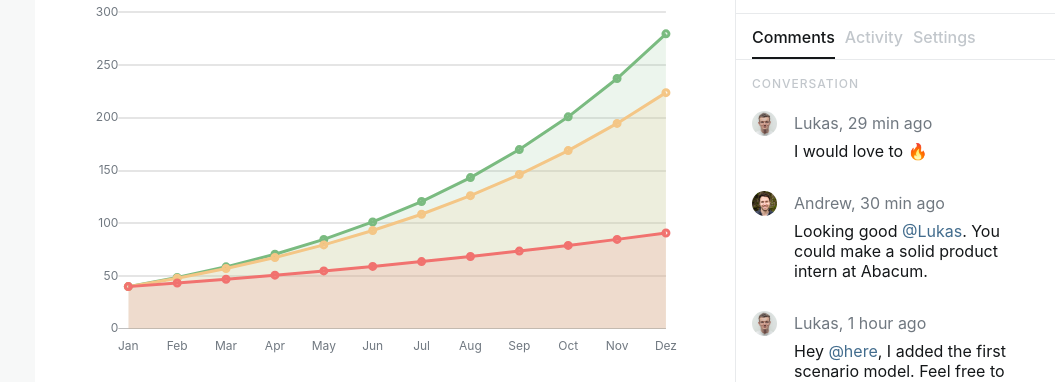
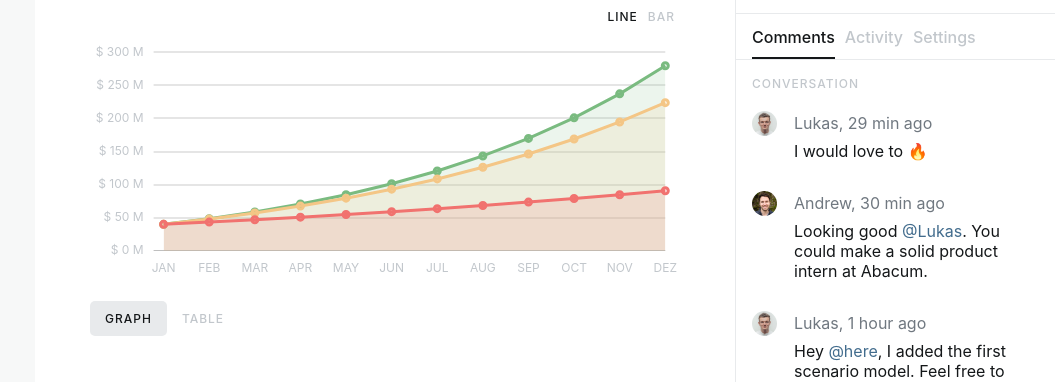
Before and after one commit to lukasjoho/abc, a Gatsby site: page /model-1 in a window 1280 px wide. Shown: the part 176-558 px from the top of the page, 225-1280 px from the left. Built offline with nearby package versions, Linux system fonts and the light colour scheme; Gatsby itself is replaced by a stand-in of ours.

Commit message:
Add table component to chart view

```diff
--- a/src/Theme.js
+++ b/src/Theme.js
@@ -10,6 +10,7 @@ const theme = {
     middlegrey: "#C2C7CC",
     green: "#7EA095",
     blue: "#426C8D",
+    yellow: "#FDF9EC",
   },
 }
 
--- a/src/components/Chart.js
+++ b/src/components/Chart.js
@@ -2,29 +2,138 @@ import React, { useState, useEffect, useRef, forwardRef } from "react"
 import { Line, Bar } from "react-chartjs-2"
 import styled from "styled-components"
 import Form from "./Form"
+import Table from "./Table"
+import Upper from "./Upper"
 
 const StyledChart = styled.div`
   /* border: 1px solid ${props => props.theme.colors.lightgrey}; */
   margin-bottom: 4rem;
   max-width: 800px;
+  display: flex;
+  flex-direction: column;
 `
+const StyledSwitch = styled.div`
+  align-self: flex-end;
+  margin-bottom: 2rem;
+  button {
+    all: unset;
+    padding: 0rem 0.5rem;
+    font-weight: 500;
+    color: ${props => props.theme.colors.middlegrey};
+    font-size: 1.2rem;
+    text-transform: uppercase;
+    letter-spacing: 0.1rem;
+    margin-bottom: ${props => props.mb};
+    border-radius: 0.5rem;
+    cursor: pointer;
+    transition: 0.15s ease;
+    &.active {
+      color: ${props => props.theme.colors.dark};
+    }
+  }
+`
+const Switch = ({ handleClick, chartType }) => {
+  return (
+    <StyledSwitch>
+      <button
+        name="line"
+        onClick={e => handleClick(e)}
+        className={chartType == "line" && "active"}
+      >
+        Line
+      </button>
+      <button
+        name="bar"
+        onClick={e => handleClick(e)}
+        className={chartType == "bar" && "active"}
+      >
+        Bar
+      </button>
+    </StyledSwitch>
+  )
+}
+const StyledSwitchLarge = styled.div`
+  align-self: flex-start;
+  margin-bottom: 2rem;
+  margin-top: 2rem;
+  button {
+    all: unset;
+    padding: 1rem 1.5rem;
+    font-weight: 500;
+    color: ${props => props.theme.colors.middlegrey};
+    font-size: 1.2rem;
+    text-transform: uppercase;
+    letter-spacing: 0.1rem;
+    margin-bottom: ${props => props.mb};
+    border-radius: 0.5rem;
+    cursor: pointer;
+    transition: 0.15s ease;
+    &.active {
+      background: ${props => props.theme.colors.lightgrey};
+      color: ${props => props.theme.colors.dark};
+    }
+  }
+`
+const SwitchLarge = ({ handleClick, vizType }) => {
+  return (
+    <StyledSwitchLarge>
+      <button
+        name="graph"
+        onClick={e => handleClick(e)}
+        className={vizType == "graph" && "active"}
+      >
+        Graph
+      </button>
+      <button
+        name="table"
+        onClick={e => handleClick(e)}
+        className={vizType == "table" && "active"}
+      >
+        Table
+      </button>
+    </StyledSwitchLarge>
+  )
+}
 
 const CompChart = () => {
+  const [chartType, setChartType] = useState("line")
+  const handleType = e => {
+    setChartType(e.target.name)
+  }
+  const handleViz = e => {
+    setVizType(e.target.name)
+  }
+  const [vizType, setVizType] = useState("graph")
+
   const [chartdata, setChartdata] = useState({})
   const [statedata, setStatedata] = useState({
     worst: [50, 60, 70, 80, 90, 100, 110, 120, 130, 140, 150, 160],
     base: [60, 70, 80, 90, 100, 110, 120, 130, 140, 150, 160, 170],
     best: [70, 80, 90, 100, 110, 120, 130, 140, 150, 160, 170, 180],
   })
+  const labels = [
+    "JAN",
+    "FEB",
+    "MAR",
+    "APR",
+    "MAY",
+    "JUN",
+    "JUL",
+    "AUG",
+    "SEP",
+    "OCT",
+    "NOV",
+    "DEZ",
+  ]
 
   const [fieldValues, setFieldValues] = useState({
     initial: 1,
-    revenue: [100, 5, 12, 15],
-    cogs: [40, 3, 8, 12],
-    opex: [20, 2, 4, 8],
+    revenue: [100, 5.0, 12.0, 15.0],
+    cogs: [40, 3.0, 8.0, 12.0],
+    opex: [20, 2.0, 4.0, 8.0],
   })
   const updateFieldArray = (e, index) => {
-    fieldValues[e.target.name][index] = parseInt(e.target.value)
+    fieldValues[e.target.name][index] = parseFloat(e.target.value)
     return [...fieldValues[e.target.name]]
   }
   const handleFieldValuesChange = (e, index) => {
@@ -40,19 +149,30 @@ const CompChart = () => {
       if (i == 0) {
         const ebit =
           fieldValues.revenue[0] - fieldValues.cogs[0] - fieldValues.opex[0]
-        return ebit
+        return parseFloat(ebit).toFixed(2)
       } else {
         const futureEbit =
           fieldValues.revenue[0] * (1 + fieldValues.revenue[index] / 100) ** i -
           fieldValues.cogs[0] * (1 + fieldValues.cogs[index] / 100) ** i -
           fieldValues.opex[0] * (1 + fieldValues.opex[index] / 100) ** i
-        return parseFloat(futureEbit)
+        return parseFloat(futureEbit).toFixed(2)
       }
     })
     return newData
   }
 
   const transformValues = index => {
+    if (index == 0) {
+      const worst = generateArray(1)
+      const base = generateArray(2)
+      const best = generateArray(3)
+      setStatedata({
+        ...statedata,
+        worst: [...worst],
+        base: [...base],
+        best: [...best],
+      })
+    } else {
       let selected
       if (index == 1) {
         selected = "worst"
@@ -70,23 +190,24 @@ const CompChart = () => {
         [selected]: [...newArray],
       })
     }
+  }
 
   const chart = () => {
     let datacontent = statedata
     setChartdata({
       labels: [
-        "Jan",
-        "Feb",
-        "Mar",
-        "Apr",
-        "May",
-        "Jun",
-        "Jul",
-        "Aug",
-        "Sep",
-        "Oct",
-        "Nov",
-        "Dez",
+        "JAN",
+        "FEB",
+        "MAR",
+        "APR",
+        "MAY",
+        "JUN",
+        "JUL",
+        "AUG",
+        "SEP",
+        "OCT",
+        "NOV",
+        "DEZ",
       ],
       datasets: [
         {
@@ -148,7 +269,11 @@ const CompChart = () => {
             min: 0,
             max: 300,
             fontFamily: "Inter",
-            fontColor: "#707880",
+            fontColor: "#C2C7CC",
+            padding: 10,
+            callback: function (value, index, values) {
+              return "$ " + value + " M"
+            },
           },
           gridLines: {
             display: true,
@@ -161,7 +286,7 @@ const CompChart = () => {
         {
           ticks: {
             fontFamily: "Inter",
-            fontColor: "#707880",
+            fontColor: "#C2C7CC",
           },
           gridLines: {
             display: false,
@@ -191,13 +316,31 @@ const CompChart = () => {
   return (
     <>
       <StyledChart>
+        {vizType == "graph" && (
+          <>
+            <Switch handleClick={handleType} chartType={chartType} />
+            {chartType == "line" && (
               <Line
                 id="canvas"
                 data={chartdata}
                 width={100}
-          height={60}
+                height={40}
                 options={options}
               />
+            )}
+            {chartType == "bar" && (
+              <Bar
+                id="canvas"
+                data={chartdata}
+                width={100}
+                height={40}
+                options={options}
+              />
+            )}
+          </>
+        )}
+        {vizType == "table" && <Table statedata={statedata} labels={labels} />}
+        <SwitchLarge handleClick={handleViz} vizType={vizType} />
       </StyledChart>
 
       <Form
--- /dev/null
+++ b/src/components/Table.js
@@ -0,0 +1,89 @@
+import React from "react"
+import styled from "styled-components"
+const StyledTable = styled.div`
+  width: 100%;
+
+  border: 1px solid ${props => props.theme.colors.lightgrey};
+  border-radius: 1.5rem;
+  position: relative;
+  overflow: scroll;
+  .overlay {
+    position: absolute;
+    left: 0;
+    width: 100%;
+    height: 100%;
+    background: linear-gradient(to right, transparent, white);
+  }
+  table {
+    text-align: left;
+    font-size: 1.4rem;
+    border-collapse: collapse;
+
+    th {
+      color: ${props => props.theme.colors.grey};
+      font-weight: 400;
+      text-transform: uppercase;
+      font-size: 1.2rem;
+      letter-spacing: 0.1rem;
+      height: 4rem;
+      border-bottom: 1px solid ${props => props.theme.colors.lightgrey};
+      padding-left: 1.5rem;
+
+      div {
+        width: 8rem;
+      }
+    }
+    tr {
+      td {
+        height: 4rem;
+        border-bottom: 1px solid ${props => props.theme.colors.lightgrey};
+        padding-left: 1.5rem;
+      }
+      &:last-child {
+        td {
+          border-bottom: 1px solid transparent;
+        }
+      }
+    }
+  }
+`
+const Table = ({ statedata, labels }) => {
+  return (
+    <StyledTable>
+      {/* <div className="overlay"></div> */}
+      <table>
+        <tbody>
+          <tr>
+            <th>Scenarios</th>
+
+            {labels.map(label => (
+              <th>
+                <div>{label}</div>
+              </th>
+            ))}
+          </tr>
+          <tr>
+            <td>Worst</td>
+            {statedata.worst.map(value => (
+              <td>${value}M</td>
+            ))}
+          </tr>
+          <tr>
+            <td>Base</td>
+            {statedata.base.map(value => (
+              <td>${value}M</td>
+            ))}
+          </tr>
+          <tr>
+            <td>Best</td>
+            {statedata.best.map(value => (
+              <td>${value}M</td>
+            ))}
+          </tr>
+        </tbody>
+      </table>
+    </StyledTable>
+  )
+}
+
+export default Table
```
Lines whose indentation alone changed are shown as unchanged.
